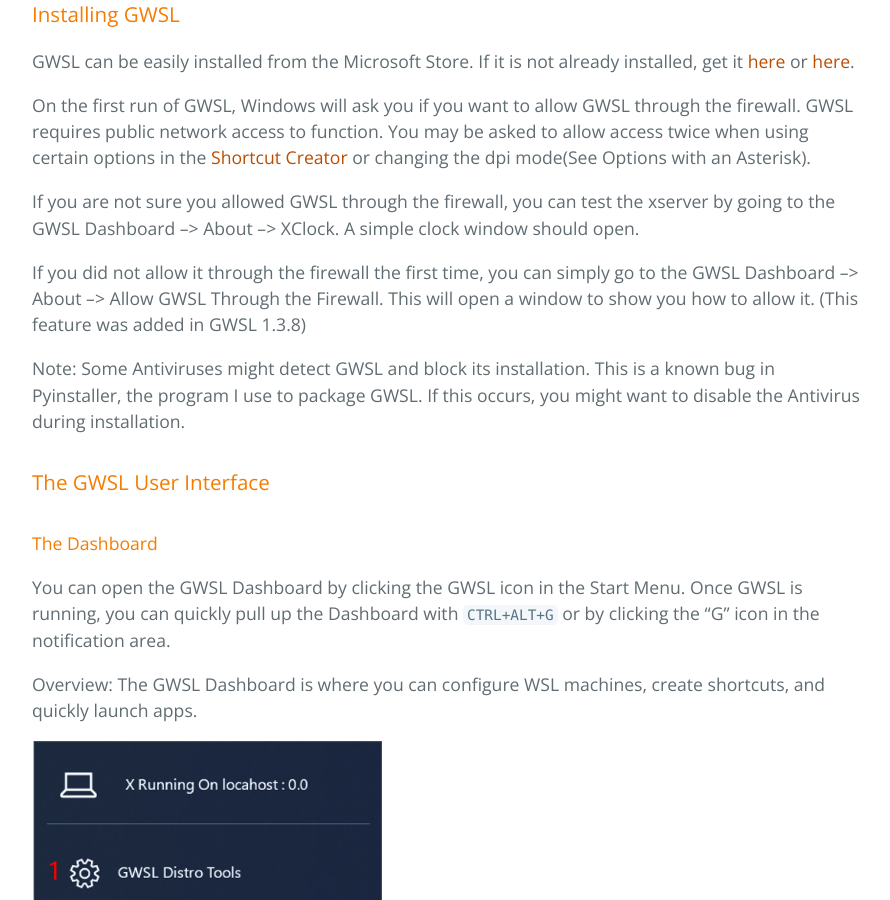
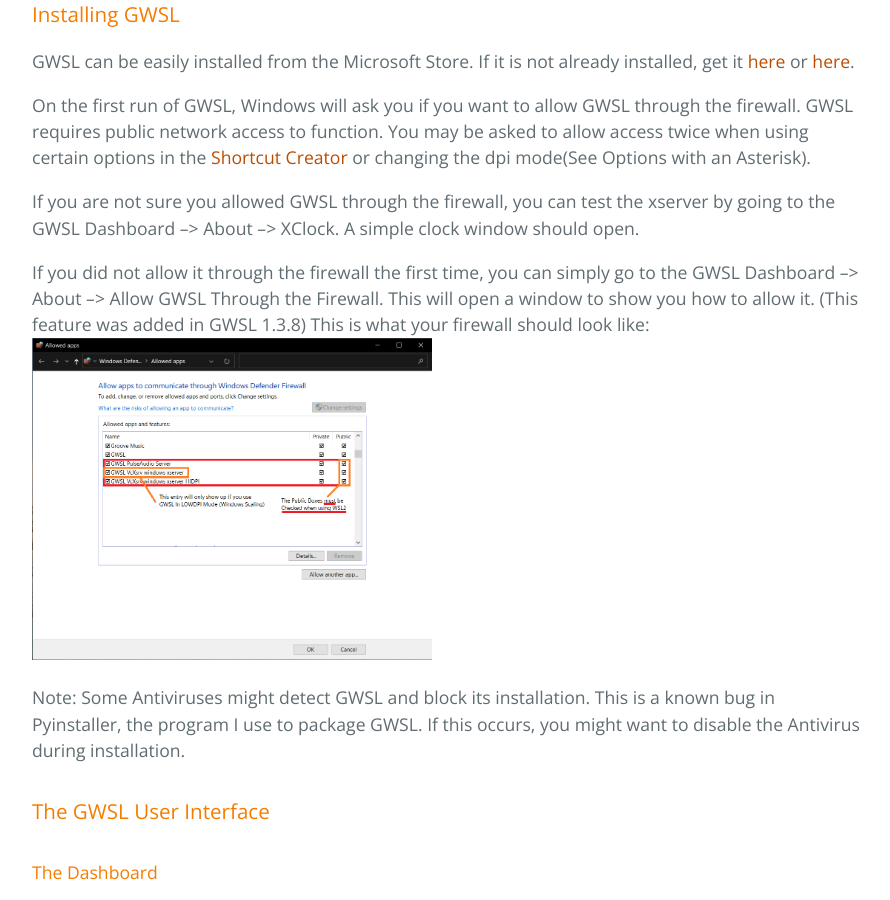
Before and after one commit to Opticos/gwsl, a Jekyll site: the page built from tutorials/manual.md, in a window 1280 px wide and 900 px high, scrolled down 1282 px. Shown: the whole window, without its empty margins (192-1082 px from the left). Built offline with Jekyll 4.4.1, drawn with Linux system fonts in a browser that asks for light colours; the repository's description, which GitHub fills in, is left out.

Commit message:
Update manual.md

```diff
--- a/tutorials/manual.md
+++ b/tutorials/manual.md
@@ -44,6 +44,8 @@ If you are not sure you allowed GWSL through the firewall, you can test the xser
 
 If you did not allow it through the firewall the first time, you can simply go to the GWSL Dashboard --> About --> Allow GWSL Through the Firewall.
 This will open a window to show you how to allow it. (This feature was added in GWSL 1.3.8)
+This is what your firewall should look like:
+<img src="https://opticos.github.io/gwsl/tutorials/gwsl firewall help.png" width="400">
 
 Note: Some Antiviruses might detect GWSL and block its installation. This is a known bug in Pyinstaller, the program I use to package GWSL. If this occurs, you might want to disable the Antivirus during installation.
 
```
